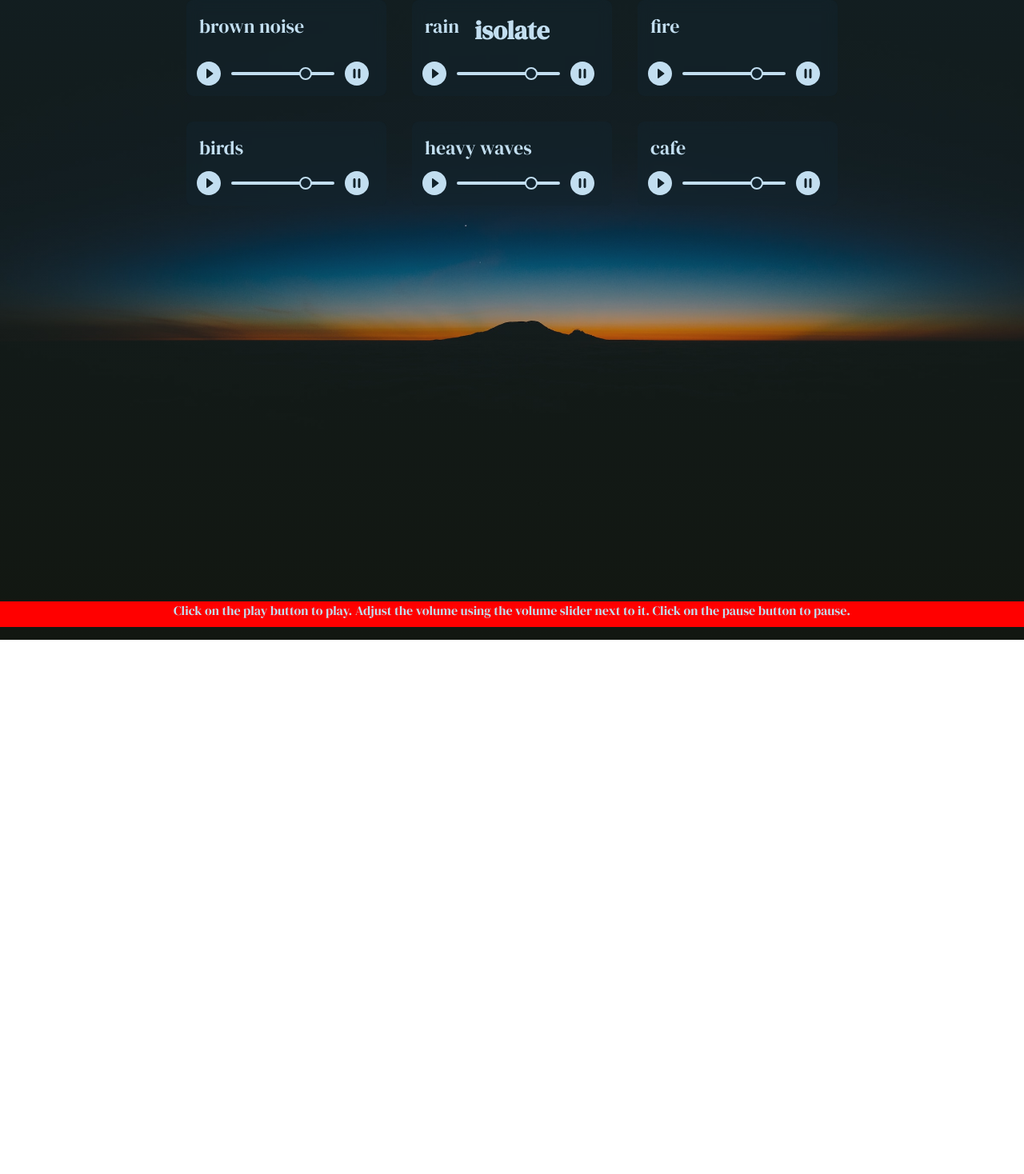
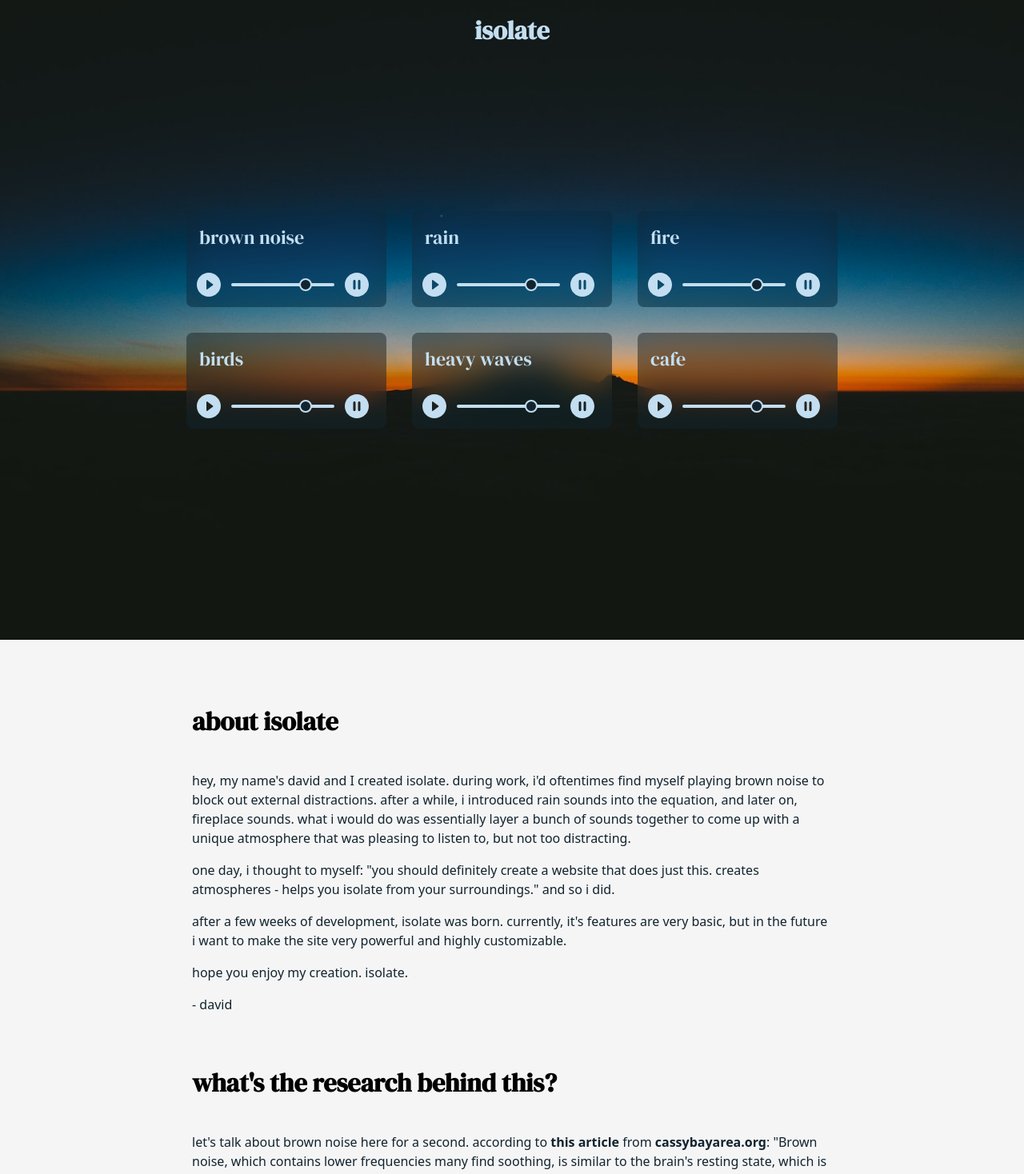
Before and after one commit to davidbalian/isolate, a React (Create React App) app: page / in a window 1280 px wide. Shown: the top 1468 px of the page at 80% size. Before the commit the page ends 800 px from the top, so only its background shows below. Built offline with nearby package versions, Linux system fonts and the light colour scheme.

Commit message:
added about
also changed header scroll behavior, and blur amount (from 8px to 20px)

```diff
--- a/package.json
+++ b/package.json
@@ -13,6 +13,7 @@
     "howler": "^2.2.3",
     "react": "^18.2.0",
     "react-dom": "^18.2.0",
+    "react-parallax": "^3.5.1",
     "react-scripts": "5.0.1",
     "web-vitals": "^2.1.4"
   },
--- a/src/App.js
+++ b/src/App.js
@@ -1,13 +1,20 @@
 import React from "react";
+import { Parallax } from "react-parallax";
+import About from "./components/About";
 import Header from "./components/Header";
 import Home from "./components/Home";
+
+import img from "./elliott-engelmann-DjlKxYFJlTc-unsplash.jpg"
 
 const App = () => {
 	return (
 		<div>
 			<Header />
 			<div className='main'>
-				<Home />
+				<Parallax strength={-200} bgImage={img} >
+					<Home />
+				</Parallax>
+				<About />
 			</div>
 		</div>
 	);
--- /dev/null
+++ b/src/components/About.js
@@ -0,0 +1,37 @@
+import React, { useEffect, useState } from "react";
+
+const About = () => {
+
+    const articleLink =
+    "http://cassybayarea.org/what-are-pink-and-brown-noise-and-what-can-they-do-for-your-brain/#:~:text=Brown%20noise%2C%20which%20contains%20lower,sound%20inside%20a%20mother's%20womb.";
+
+    return (
+        <div className="about-wrapper">
+            <div className="about">
+            <h2>about isolate</h2>
+            <p>hey, my name's david and I created isolate. during work, i'd oftentimes find myself playing brown noise to block out external distractions.
+                after a while, i introduced rain sounds into the equation, and later on, fireplace sounds. what i would do was essentially layer a bunch of sounds
+                together to come up with a unique atmosphere that was pleasing to listen to, but not too distracting.
+            </p>
+            <p>one day, i thought to myself: "you should definitely create a website that does just this.
+                creates atmospheres - helps you isolate from your surroundings." and so i did.</p>
+            <p>after a few weeks of development, isolate was born. currently, it's features are very basic, but in the future i want to make the site very powerful and
+                highly customizable.
+            </p>
+            <p>hope you enjoy my creation. isolate.</p>
+            <p>- david</p>
+
+            <h2>what's the research behind this?</h2>
+            <p>let's talk about brown noise here for a second. according to <a href={articleLink}>this article</a> from <a href="https://cassybayarea.org/">cassybayarea.org</a>: "Brown noise, which contains lower frequencies many find soothing,
+                is similar to the brain's resting state, which is why it helps people to relax. Brown noise playlists have also been created to help babies, since it mimics the
+                sound inside a mother's womb."
+            </p>
+            <p>pretty sick, right? im assuming the rest of the sounds follow suit. they make you feel calmer, and that calmness helps clear your mind so you can think better.</p>
+            <p>don't just take my word for it though, do your own research. (or don't i don't care)
+            </p>
+            </div>
+        </div>
+    );
+};
+
+export default About;
--- a/src/components/Header.js
+++ b/src/components/Header.js
@@ -1,9 +1,17 @@
-import React from "react";
+import React, { useEffect, useState } from "react";
 
 const Header = () => {
+  const [scroll, setScroll] = useState(false);
+
+  useEffect(() => {
+    window.addEventListener("scroll", () => {
+      setScroll(window.scrollY > 100);
+    })
+  })
+
   return (
-    <div className="header">
-      <h1 className="logo">isolate</h1>
+    <div className={scroll ? "header header-scroll" : "header"}>
+      <h1 className={scroll ? "logo header-logo-scroll" : "logo"}>isolate</h1>
     </div>
   );
 };
--- a/src/components/Home.js
+++ b/src/components/Home.js
@@ -6,7 +6,6 @@ const Home = () => {
 
   return (
     <div className="home">
-      <div className="main-functionality">
         <div className="sounds">
           <Sound src={prefix + "brown-noise.mp3"} name="brown noise" />
           <Sound src={prefix + "rain-light-long.mp3"} name="rain" />
@@ -14,14 +13,7 @@ const Home = () => {
           <Sound src={prefix + "birds-long.mp3"} name="birds" />
           <Sound src={prefix + "heavy-waves-long.mp3"} name="heavy waves" />
           <Sound src={prefix + "cafe-long.mp3"} name="cafe" />
-        </div>
-        <div className="text-container">
-          <p className="text">
-            Click on the play button to play. Adjust the volume using the volume
-            slider next to it. Click on the pause button to pause.
-          </p>
-        </div>
-      </div>
+          </div>
     </div>
   );
 };
--- a/src/index.css
+++ b/src/index.css
@@ -4,7 +4,8 @@
   --bg-2: #12242f;
   --bg-transparent: #12242f80;
   --bg-2-transparent: #12242f00;
-  font-size: 16 px;
+  --light: #f5f5f5;
+  font-size: 16px;
 }
 
 * {
@@ -18,7 +19,7 @@ body {
 }
 
 h1,
-p,
+h2,
 button {
   font-family: "DM Serif Display", serif;
 }
@@ -28,6 +29,8 @@ p {
   color: var(--main-color);
 }
 
+/* HEADER */
+
 .header {
   width: 100vw;
   position: fixed;
@@ -36,50 +39,54 @@ p {
   padding: 1rem 0;
   text-align: center;
   z-index: 999;
+  transition: background-color .2s, padding .2s;
 }
 
-.main-functionality {
-  text-align: center;
-  height: 100vh;
-  width: 100vw;
-  background: linear-gradient(
+.header-scroll {
+  background-color: rgba(0,0,0,0.8);
+  backdrop-filter: saturate(180%) blur(20px);
+  padding: .25rem 0;
+}
+
+.logo {
+  font-size: 2rem;
+  transition: color 0.2s, font-size 0.2s;
+}
+
+.header-logo-scroll {
+  color: #f5f5f5;
+  font-size: 1.5rem;
+}
+
+/* HOMEPAGE */
+
+.home {
+  width: 100%;
+  /* background: linear-gradient(
       180deg,
       var(--bg-transparent) 0%,
       var(--bg-2-transparent) 100%
     ),
     url(../public/elliott-engelmann-DjlKxYFJlTc-unsplash.jpg);
   background-size: cover;
-  background-position: center center;
-  position: relative;
+  background-position: center center; */
 }
 
-.main-functionality .text-container {
-  position: absolute;
-  height: 2rem;
-  background-color: red;
-  bottom: 16px;
-  width: 100%;
-}
+/* MAIN SOUNDS SECTION */
 
 .sounds {
-  margin: auto 0;
-  padding: 0 12rem;
-  width: 100%;
+  margin: auto;
+  width: 1000px;
   display: grid;
   grid-template-columns: repeat(auto-fit, 250px);
   grid-template-rows: repeat(auto-fit, 120px);
   gap: 2rem;
   justify-content: center;
   justify-items: center;
+  align-content: center;
   transition: padding 0.5s;
-}
-
-@media only screen and (max-width: 1024px) {
-  .sounds {
-    padding: 8rem 2rem;
-    grid-template-columns: repeat(auto-fit, 200px);
-    grid-template-rows: repeat(auto-fit, 120px);
-  }
+  text-align: center;
+  height: 100vh;
 }
 
 .sound {
@@ -94,9 +101,13 @@ p {
   gap: 1rem;
 }
 
+.sound p {
+  font-family: 'DM Serif Display', serif;
+}
+
 .opaque-sound {
   background-color: var(--bg-transparent);
-  backdrop-filter: blur(8px);
+  backdrop-filter: saturate(180%) blur(20px);
 }
 
 .solid-sound {
@@ -130,7 +141,7 @@ p {
   transform: scale(1.3);
 }
 
-/*volume slider*/
+/* VOLUME SLIDER */
 input[type="range"].volume-slider {
   width: 100%;
   margin: 6px 0;
@@ -167,6 +178,7 @@ input[type="range"].volume-slider::-webkit-slider-thumb:hover {
 input[type="range"].volume-slider:focus::-webkit-slider-runnable-track {
   background: var(--main-color);
 }
+
 input[type="range"].volume-slider::-moz-range-track {
   background: var(--main-color);
   border: 0px solid rgba(1, 1, 1, 0);
@@ -176,6 +188,7 @@ input[type="range"].volume-slider::-moz-range-track {
   height: 4px;
   cursor: pointer;
 }
+
 input[type="range"].volume-slider::-moz-range-thumb {
   width: 16px;
   height: 16px;
@@ -184,6 +197,7 @@ input[type="range"].volume-slider::-moz-range-thumb {
   border-radius: 50px;
   cursor: pointer;
 }
+
 input[type="range"].volume-slider::-ms-track {
   background: transparent;
   border-color: transparent;
@@ -193,18 +207,21 @@ input[type="range"].volume-slider::-ms-track {
   height: 4px;
   cursor: pointer;
 }
+
 input[type="range"].volume-slider::-ms-fill-lower {
   background: var(--main-color);
   border: 0px solid rgba(1, 1, 1, 0);
   border: 0;
   border-radius: 50px;
 }
+
 input[type="range"].volume-slider::-ms-fill-upper {
   background: var(--main-color);
   border: 0px solid rgba(1, 1, 1, 0);
   border: 0;
   border-radius: 50px;
 }
+
 input[type="range"].volume-slider::-ms-thumb {
   width: 16px;
   height: 16px;
@@ -213,20 +230,83 @@ input[type="range"].volume-slider::-ms-thumb {
   border-radius: 50px;
   cursor: pointer;
   margin-top: 0px;
-  /*Needed to keep the Edge thumb centred*/
 }
+
 input[type="range"].volume-slider:focus::-ms-fill-lower {
   background: var(--main-color);
 }
+
 input[type="range"].volume-slider:focus::-ms-fill-upper {
   background: var(--main-color);
 }
-/*TODO: Use one of the selectors from https://stackoverflow.com/a/20541859/7077589 and figure out
-  how to remove the virtical space around the range input in IE*/
+
 @supports (-ms-ime-align: auto) {
-  /* Pre-Chromium Edge only styles, selector taken from hhttps://stackoverflow.com/a/32202953/7077589 */
   input[type="range"].volume-slider {
     margin: 0;
-    /*Edge starts the margin from the thumb, not the track as other browsers do*/
   }
 }
+
+/* ABOUT PAGE */
+
+.about-wrapper {
+  padding: 1rem 0 4rem 0;
+  width: 100%;
+  background-color: var(--light);
+}
+
+.about {
+  width: 800px;
+  margin: auto;
+}
+
+.about h2 {
+  font-size: 2rem;
+  margin: 4rem 0 2.5rem 0;
+}
+
+.about p {
+  font-family: system-ui, -apple-system, BlinkMacSystemFont, 'Segoe UI', Roboto, Oxygen, Ubuntu, Cantarell, 'Open Sans', 'Helvetica Neue', sans-serif;
+  font-size: 1rem;
+  line-height: 1.5rem;
+  color: var(--bg);
+  margin-bottom: 1rem;
+}
+
+.about a {
+  font-weight: 600;
+  color: var(--bg);
+  text-decoration: none;
+}
+
+.about a:hover {
+  text-decoration: underline;
+}
+
+@media only screen and (max-width: 1024px) {
+  .sounds {
+    width: 100%;
+    padding: 0 2rem;
+    grid-template-columns: repeat(auto-fit, 200px);
+    grid-template-rows: repeat(auto-fit, 120px);
+  }
+
+  .about {
+    width: 100%;
+    padding: 0 2rem;
+  }
+}
+
+@media only screen and (max-width: 768px) {
+  .sounds {
+    width: 100%;
+    padding: 0 2rem;
+    gap: 1rem;
+    grid-template-columns: repeat(2, 180px);
+    grid-template-rows: repeat(auto-fit, 120px);
+  }
+
+  .about {
+    width: 100%;
+    padding: 0 2rem;
+  }
+}
```
Also changed, not shown: src/elliott-engelmann-DjlKxYFJlTc-unsplash.jpg (added), 1 other file (tests, documents, lock files or other folders).
